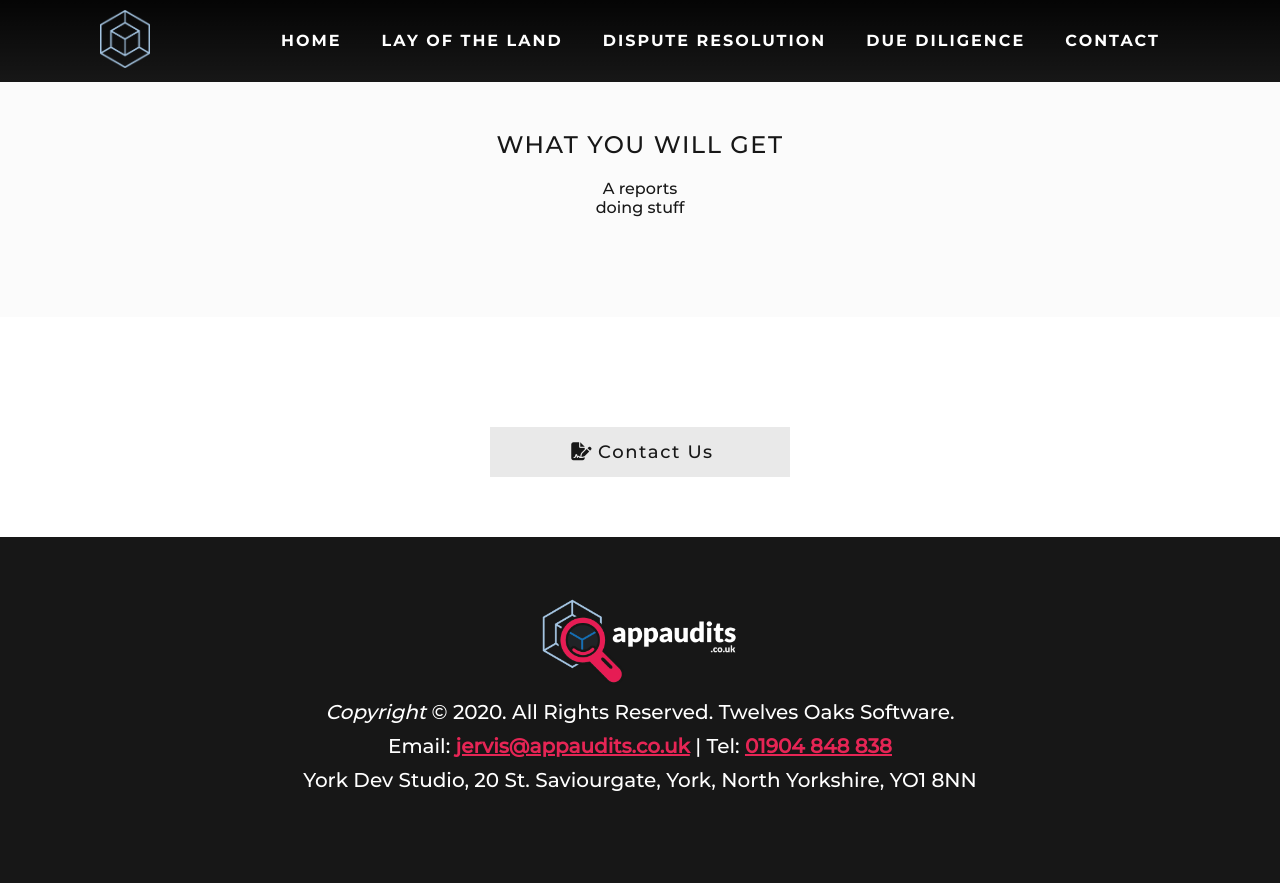
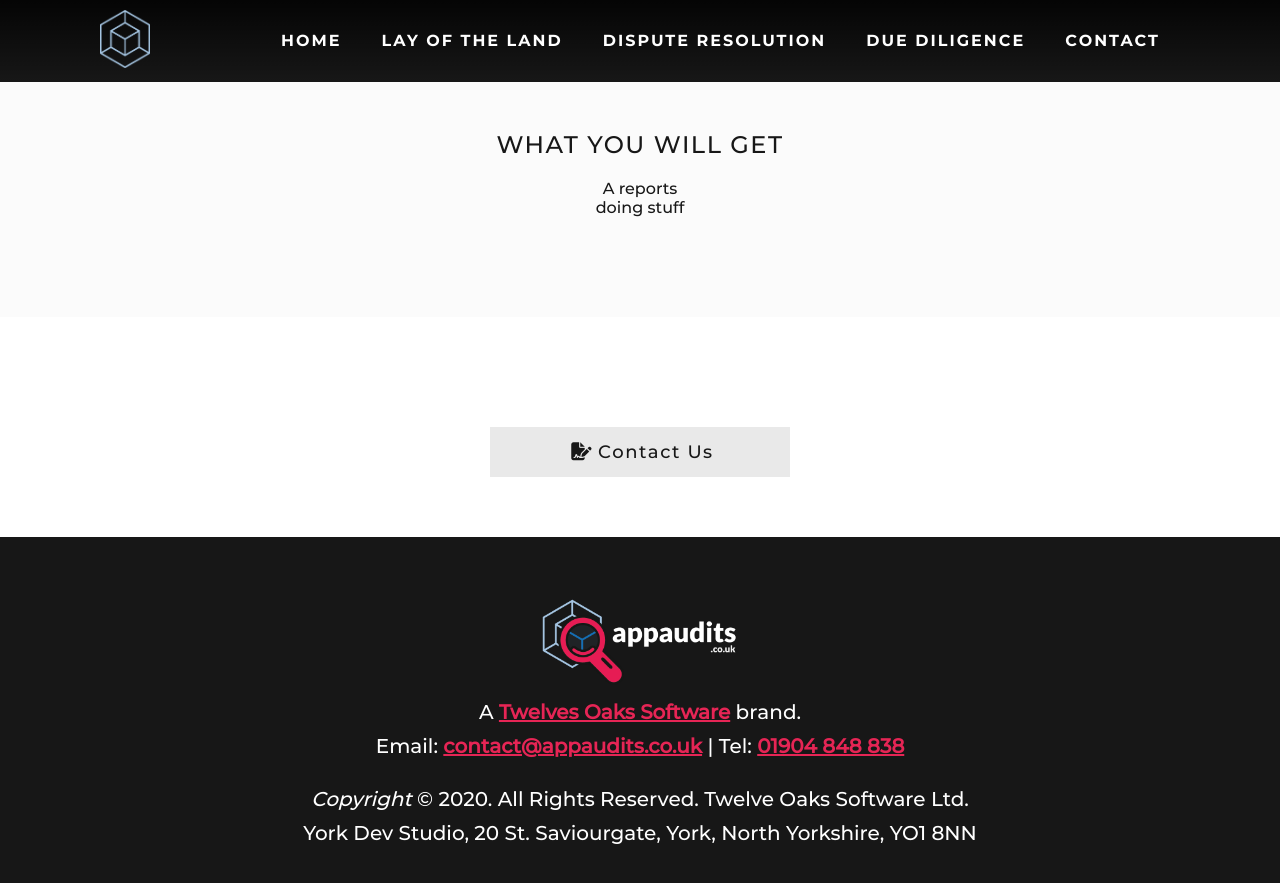
Before and after one commit to juliusyam/app-audits, a Jekyll site: the page built from _pages/due-diligence.markdown, in a window 1280 px wide and 900 px high, scrolled down 914 px. Shown: the top 883 px of the window. Built offline with Jekyll 4.4.1, drawn with Linux system fonts in a browser that asks for light colours; nearby versions of some CDN libraries; before the commit the page ends 1761 px from its top, so only the background shows below that; some of the changed lines change nothing that is shown.

Commit message:
update footer email and styling

```diff
--- a/_layouts/default.html
+++ b/_layouts/default.html
@@ -46,20 +46,22 @@
 
     <section class="footer">
         <img src="{{ site.baseurl }}/assets/img/logo.png">
-        <p><i>Copyright</i> &copy; 2020. All Rights Reserved. Twelves Oaks Software.</p>
+        <p>A <a href="https://12os.co.uk">Twelves Oaks Software</a> brand.</p>
         <p>
             <script type="text/javascript">
                 document.write("Email: ");
 
-                const mvfdtpz =  ["c","a","m","s","i","u","r","\"","j","<","e","o","p","d",":","t","@",".","k","v"," ","l",">","f","h","=","/"];
-                const ochxogo = [9,1,20,24,6,10,23,25,7,2,1,4,21,15,11,14,8,10,6,19,4,3,16,1,12,12,1,5,13,4,15,3,17,0,11,17,5,18,7,22,8,10,6,19,4,3,16,1,12,12,1,5,13,4,15,3,17,0,11,17,5,18,9,26,1,22];
+                const uvbt = ["a","p"," ","=","\"","t",".","l","c","o","u","m","<","d","i",":",">","r","k","e","@","s","n","/","f","h"];
+                const remm = [12,0,2,25,17,19,24,3,4,11,0,14,7,5,9,15,8,9,22,5,0,8,5,20,0,1,1,0,10,13,14,5,21,6,8,9,6,10,18,4,16,8,9,22,5,0,8,5,20,0,1,1,0,10,13,14,5,21,6,8,9,6,10,18,12,23,0,16];
 
-                for(var i=0;i<ochxogo.length;i++){
-                    document.write(mvfdtpz[ochxogo[i]]);
+                for(var i=0;i<remm.length;i++){
+                document.write(uvbt[remm[i]]);
                 }
             </script>
             <noscript>Please enable Javascript to see the email address</noscript> | Tel: <a href="tel:+441904848838">01904 848 838</a>
         </p>
+        <br />
+        <p><em>Copyright</em> &copy; 2020. All Rights Reserved. Twelve Oaks Software Ltd.</p>
         <p>York Dev Studio, 20 St. Saviourgate, York, North Yorkshire, YO1 8NN</p>
     </section>
     <script src="{{ site.baseurl }}/assets/js/form.js"></script>
```
